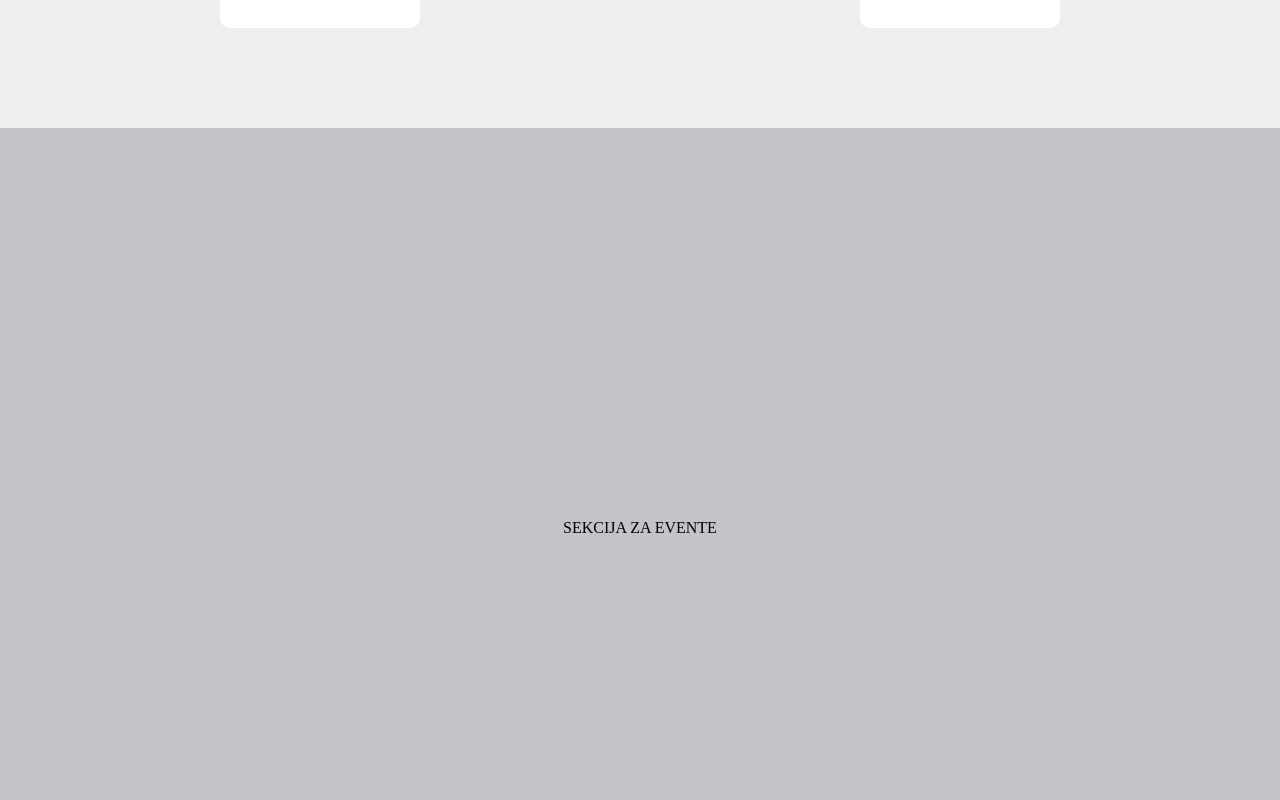
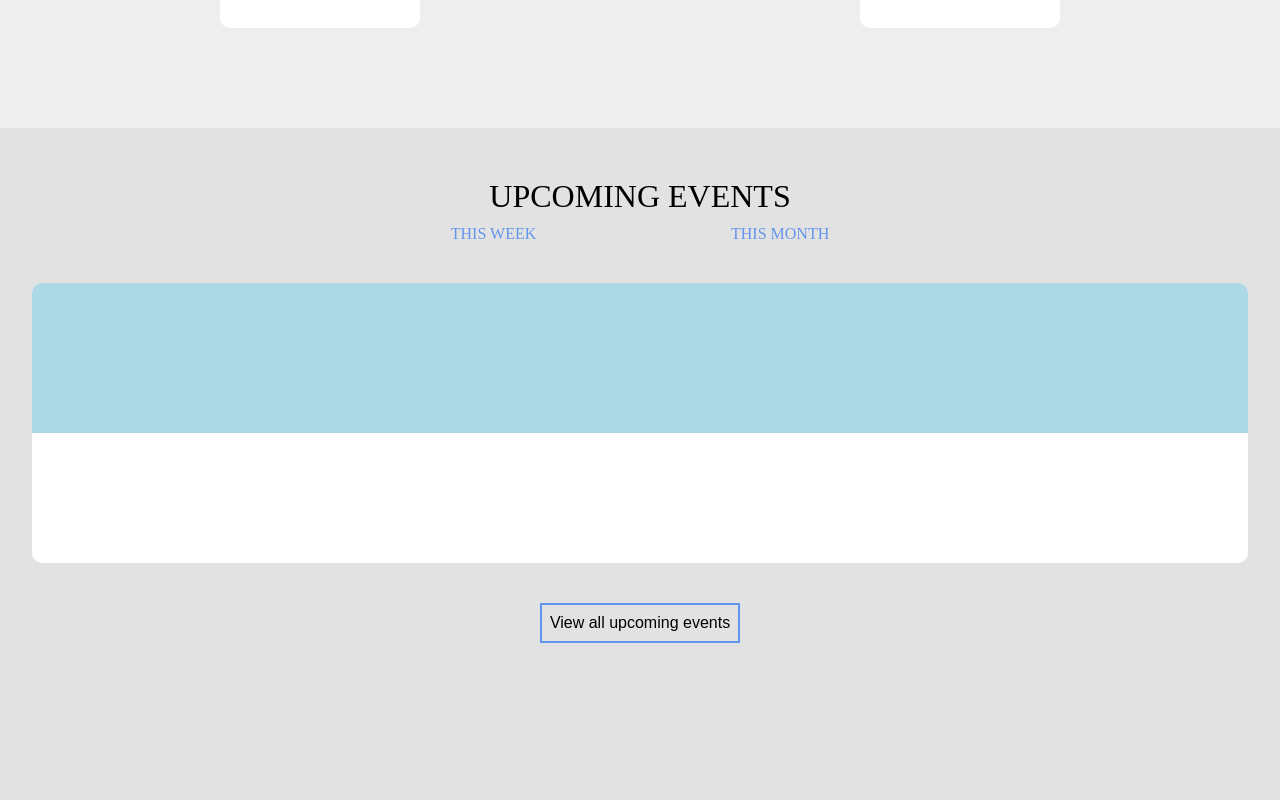
Before and after one commit to jasarevicedis/GoTravnik, an Angular app: page / in a window 1280 px wide. Shown: the part 1720-2520 px from the top of the page. Built offline with nearby package versions, Linux system fonts and the light colour scheme.

Commit message:
STYLE: homepage event section update

```diff
--- /dev/null
+++ b/src/app/public/components/event-card/event-card.component.html
@@ -0,0 +1,3 @@
+<div class="event-image"></div>
+<div class="event-data">
+</div>
--- /dev/null
+++ b/src/app/public/components/event-card/event-card.component.scss
@@ -0,0 +1,19 @@
+:host {
+    width: 95%;
+    display: flex;
+    background-color: white;
+    height: 280px;
+    flex-direction: column;
+    border-radius: 10px;
+    .event-image {
+        width: 100%;
+        height: 150px;
+        display: flex;
+        background-color: lightblue;
+        border-radius: 10px 10px 0 0;
+    }
+    .event-data {
+        width: 100%;
+        height: 100px;
+    }
+}
--- a/src/app/public/pages/homepage/homepage.component.html
+++ b/src/app/public/pages/homepage/homepage.component.html
@@ -43,5 +43,15 @@
         </div>
     </div>
 </div>
-<div class="events-section">SEKCIJA ZA EVENTE</div>
+<div class="events-section">
+    <p class="events-title">UPCOMING EVENTS</p>
+    <div class="time-nav">
+        <a href="">THIS WEEK</a>
+        <a href="">THIS MONTH</a>
+    </div>
+    <div class="event-slider">
+        <app-event-card></app-event-card>
+    </div>
+    <button class="upcoming">View all upcoming events</button>
+</div>
 <div class="plan-section">SEKCIJA ZA PLANIRANJE PUTA</div>
--- a/src/app/public/pages/homepage/homepage.component.scss
+++ b/src/app/public/pages/homepage/homepage.component.scss
@@ -98,8 +98,40 @@
         width: 100%;
         height: 100vh;
         display: flex;
-        background-color: rgb(195, 196, 199);
+        flex-direction: column;
+        background-color: rgb(226, 226, 226);
         align-items: center;
-        justify-content: center;
+        .events-title {
+            font-size: 32px;
+            margin-top: 50px;
+        }
+        .time-nav {
+            margin-top: 10px;
+            width: 60%;
+            display: flex;
+            //background-color: cadetblue;
+            justify-content: space-evenly;
+            a {
+                text-decoration: none;
+                color: cornflowerblue;
+            }
+        }
+        .event-slider {
+            margin-top: 30px;
+            display: flex;
+            width: 100%;
+            height: 300px;
+            //background-color: green;
+            align-items: center;
+            justify-content: center;
+        }
+        button {
+            width: 200px;
+            height: 40px;
+            background-color: transparent;
+            border: 2px solid cornflowerblue;
+            font-size: 16px;
+            margin-top: 30px;
+        }
     }
 }
--- a/src/app/public/public.module.ts
+++ b/src/app/public/public.module.ts
@@ -13,6 +13,7 @@ import { AttractionspageComponent } from './pages/attractionspage/attractionspag
 import { AttractionCardComponent } from './components/attraction-card/attraction-card.component';
 import { EventpageComponent } from './pages/eventpage/eventpage.component';
 import { AreguidepageComponent } from './pages/areguidepage/areguidepage.component';
+import { EventCardComponent } from './components/event-card/event-card.component';
 
 
 
@@ -29,6 +30,7 @@ import { AreguidepageComponent } from './pages/areguidepage/areguidepage.compone
     AttractionCardComponent,
     EventpageComponent,
     AreguidepageComponent,
+    EventCardComponent,
 
   ],
   imports: [
```
Also changed, not shown: src/app/public/components/event-card/event-card.component.ts (added, +10 -0 lines), 1 other file (tests, documents, lock files or other folders).
